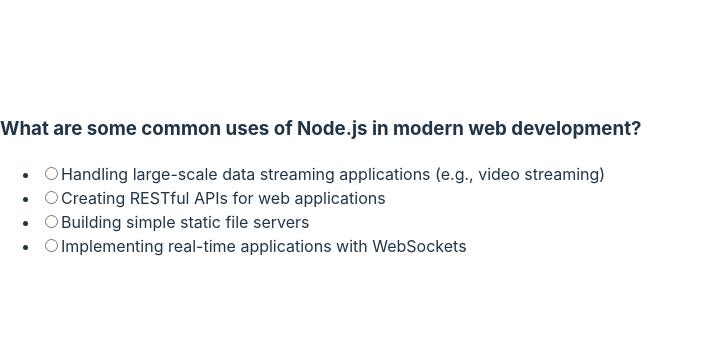
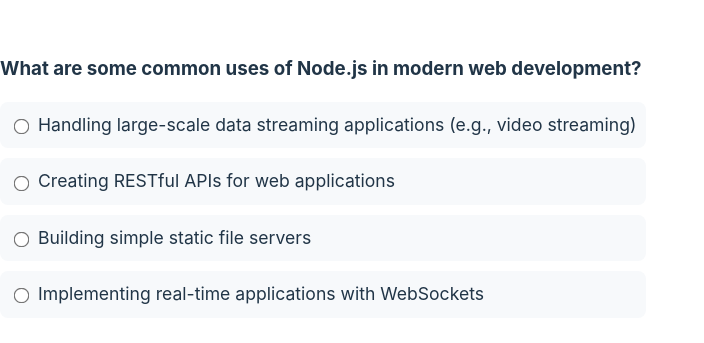
Before and after one commit to Mosizamani/react-quiz, a React (Vite) app: page / in a window 1280 px wide. Shown: the part 215-558 px from the top of the page, without its empty margins (0-704 px from the left). Built offline with nearby package versions, Linux system fonts and the light colour scheme.

Commit message:
continue to add more styling using react

```diff
--- a/package.json
+++ b/package.json
@@ -10,6 +10,10 @@
     "preview": "vite preview"
   },
   "dependencies": {
+    "@emotion/react": "^11.13.3",
+    "@emotion/styled": "^11.13.0",
+    "@mui/icons-material": "^6.1.1",
+    "@mui/material": "^6.1.1",
     "react": "^18.3.1",
     "react-dom": "^18.3.1"
   },
--- a/src/App.jsx
+++ b/src/App.jsx
@@ -1,7 +1,12 @@
 import React, { useState } from 'react';
 import quizData from './quizData'; // Ensure the path is correct
+import './styles.css'; // Import the CSS file with styles for the quiz
+import styles from './Quiz.module.css'; // Import the CSS module with styles for the quiz
 
 const Quiz = () => {
+
+  const styling = {}
+
   const [currentQuestion, setCurrentQuestion] = useState(0); // Track the current question index
   const [userAnswers, setUserAnswers] = useState(Array(quizData.length).fill(null)); // Store user answers
   const [isSubmitted, setIsSubmitted] = useState(false); // Track if the quiz is submitted
@@ -32,8 +37,8 @@
     <div>
       {!isSubmitted ? (
         <>
-          <div key={currentQuestion}>
-            <h3>{quizData[currentQuestion].question}</h3>
+          <div className="quiz" key={currentQuestion}>
+            <h3 className="question">{quizData[currentQuestion].question}</h3>
             <ul>
               {quizData[currentQuestion].answers.map((answer, answerIndex) => (
                 <li key={answerIndex}>
@@ -53,14 +58,14 @@
           </div>
 
           {selectedAnswer !== null && (
-            <button onClick={handleNextQuestion}>
+            <button className={styles.button} onClick={handleNextQuestion}>
               {currentQuestion === quizData.length - 1 ? "Submit Quiz" : "Next Question"}
             </button>
           )}
         </>
       ) : (
         <div>
-          <h2>Quiz Completed!</h2>
+          <h2 className="">Quiz Completed!</h2>
           <h3>Total Points: {totalPoints} out of {totalPossiblePoints} points.</h3>
         </div>
       )}
--- /dev/null
+++ b/src/Quiz.module.css
@@ -0,0 +1,86 @@
+/* Root styles */
+.quiz {
+    background-color: #ffffff;
+    padding: 30px;
+    border-radius: 15px;
+    box-shadow: 0 4px 15px rgba(0, 0, 0, 0.1);
+    width: 100%;
+    max-width: 600px;
+    text-align: center;
+    animation: fadeIn 0.5s ease-in-out;
+    margin: 20px auto;
+  }
+
+  /* Styling for the question */
+  .question {
+    font-size: 1.5rem;
+    color: #0066cc;
+    margin-bottom: 20px;
+  }
+
+  /* List styles */
+  ul {
+    list-style: none;
+    padding: 0;
+  }
+
+  li {
+    margin: 10px 0;
+  }
+
+  label {
+    display: flex;
+    align-items: center;
+    font-size: 1.1rem;
+    cursor: pointer;
+    padding: 10px;
+    border-radius: 8px;
+    background-color: #f7f9fb;
+    transition: background-color 0.3s;
+  }
+
+  label:hover {
+    background-color: #e0f2ff;
+  }
+
+  input[type="radio"] {
+    margin-right: 10px;
+    transform: scale(1.2);
+    cursor: pointer;
+  }
+
+  /* Button styling */
+  .button {
+    background-color: #28a745;
+    color: #fff;
+    border: none;
+    padding: 12px 20px;
+    font-size: 1.2rem;
+    border-radius: 10px;
+    cursor: pointer;
+    transition: background-color 0.3s;
+    margin-top: 20px;
+  }
+
+  .button:hover {
+    background-color: #218838;
+  }
+
+  /* Result styles */
+  .result {
+    font-size: 2rem;
+    color: #0066cc;
+    margin-top: 30px;
+  }
+
+  /* Animation */
+  @keyframes fadeIn {
+    from {
+      opacity: 0;
+      transform: translateY(-20px);
+    }
+    to {
+      opacity: 1;
+      transform: translateY(0);
+    }
+  }
--- /dev/null
+++ b/src/styles.css
@@ -0,0 +1,98 @@
+/* Body and general styling
+body {
+  background-color: #f0f4f8;
+  font-family: 'Roboto', sans-serif;
+  color: #333;
+  margin: 0;
+  padding: 0;
+  display: flex;
+  justify-content: center;
+  align-items: center;
+  height: 100vh;
+}
+
+.quiz {
+  background-color: #ffffff;
+  padding: 30px;
+  border-radius: 15px;
+  box-shadow: 0 4px 15px rgba(0, 0, 0, 0.1);
+  width: 100%;
+  max-width: 600px;
+  text-align: center;
+  animation: fadeIn 0.5s ease-in-out;
+}
+
+.question {
+  font-size: 1.5rem;
+  color: #0066cc;
+  margin-bottom: 20px;
+}
+
+ul {
+  list-style: none;
+  padding: 0;
+}
+
+li {
+  margin: 10px 0;
+}
+
+label {
+  display: flex;
+  align-items: center;
+  font-size: 1.1rem;
+  cursor: pointer;
+  padding: 10px;
+  border-radius: 8px;
+  background-color: #f7f9fb;
+  transition: background-color 0.3s;
+}
+
+label:hover {
+  background-color: #e0f2ff;
+}
+
+input[type="radio"] {
+  margin-right: 10px;
+  transform: scale(1.2);
+  cursor: pointer;
+}
+
+.button {
+  background-color: #28a745;
+  color: #fff;
+  border: none;
+  padding: 12px 20px;
+  font-size: 1.2rem;
+  border-radius: 10px;
+  cursor: pointer;
+  transition: background-color 0.3s;
+  margin-top: 20px;
+}
+
+.button:hover {
+  background-color: #218838;
+}
+
+h2 {
+  font-size: 2rem;
+  color: #0066cc;
+  margin-bottom: 10px;
+}
+
+h3 {
+  font-size: 1.5rem;
+  color: #444;
+}
+
+/* Animation */
+@keyframes fadeIn {
+  from {
+    opacity: 0;
+    transform: translateY(-20px);
+  }
+  to {
+    opacity: 1;
+    transform: translateY(0);
+  }
+} */
```
Also changed, not shown: 1 other file (tests, documents, lock files or other folders).
